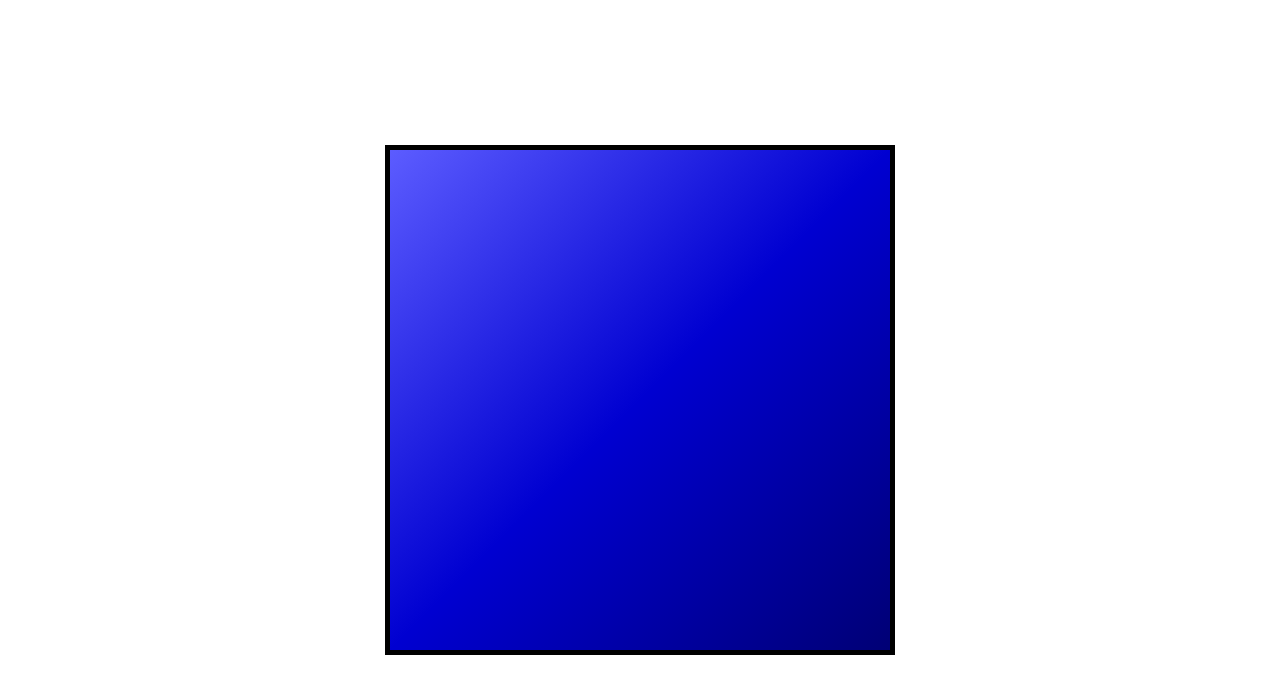
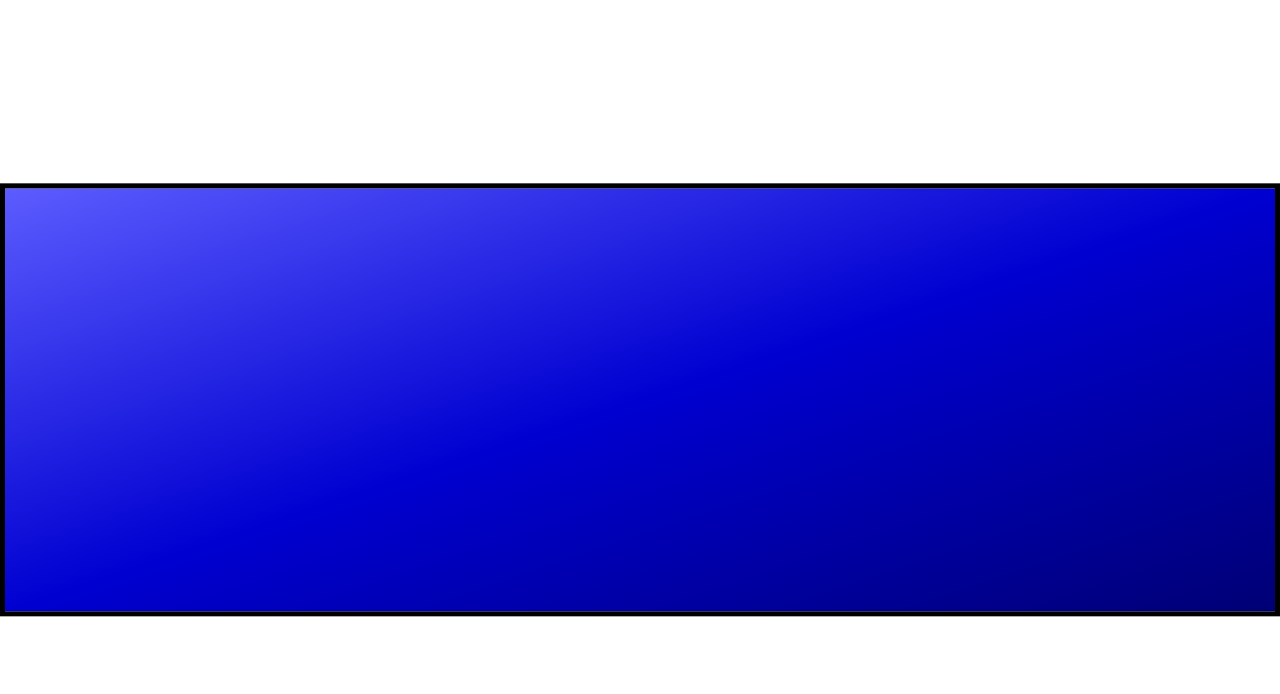
Before and after one commit to YakubuAmidu/steampunk-game, a website: page index.html in a window 1280 px wide. Drawn offline with Linux system fonts and the light colour scheme.

Commit message:
Initial commit

```diff
--- a/sass/main.scss
+++ b/sass/main.scss
@@ -37,6 +37,8 @@
   top: 50%;
   left: 50%;
   transform: translate(-50%, -50%);
+  max-width: 100%;
+  max-height: 100%;
   background-image: linear-gradient(to right bottom,
   var(--color-light-blue-1, 0.8),
   var(--color-light-blue-2, 0.8),
--- a/script.js
+++ b/script.js
@@ -2,6 +2,42 @@ window.addEventListener("load", function(){
   // Canvas setup
   const canvas = document.getElementById('canvas1');
   const ctx = canvas.getContext('2d');
-  canvas.width = 500;
+  canvas.width = 1500;
   canvas.height = 500;
-})
+
+  class InputHandler {
+
+  }
+
+  class Projectile {
+
+  }
+
+  class Particle {
+
+  }
+
+  class Player {
+
+  }
+
+  class Enemy {
+
+  }
+
+  class Layer {
+
+  }
+
+  class Background {
+
+  }
+
+  class UI {
+
+  }
+
+  class Game {
+
+  }
+});
```
Also changed, not shown: css/style.css, sass/main.css, 1 other file.
